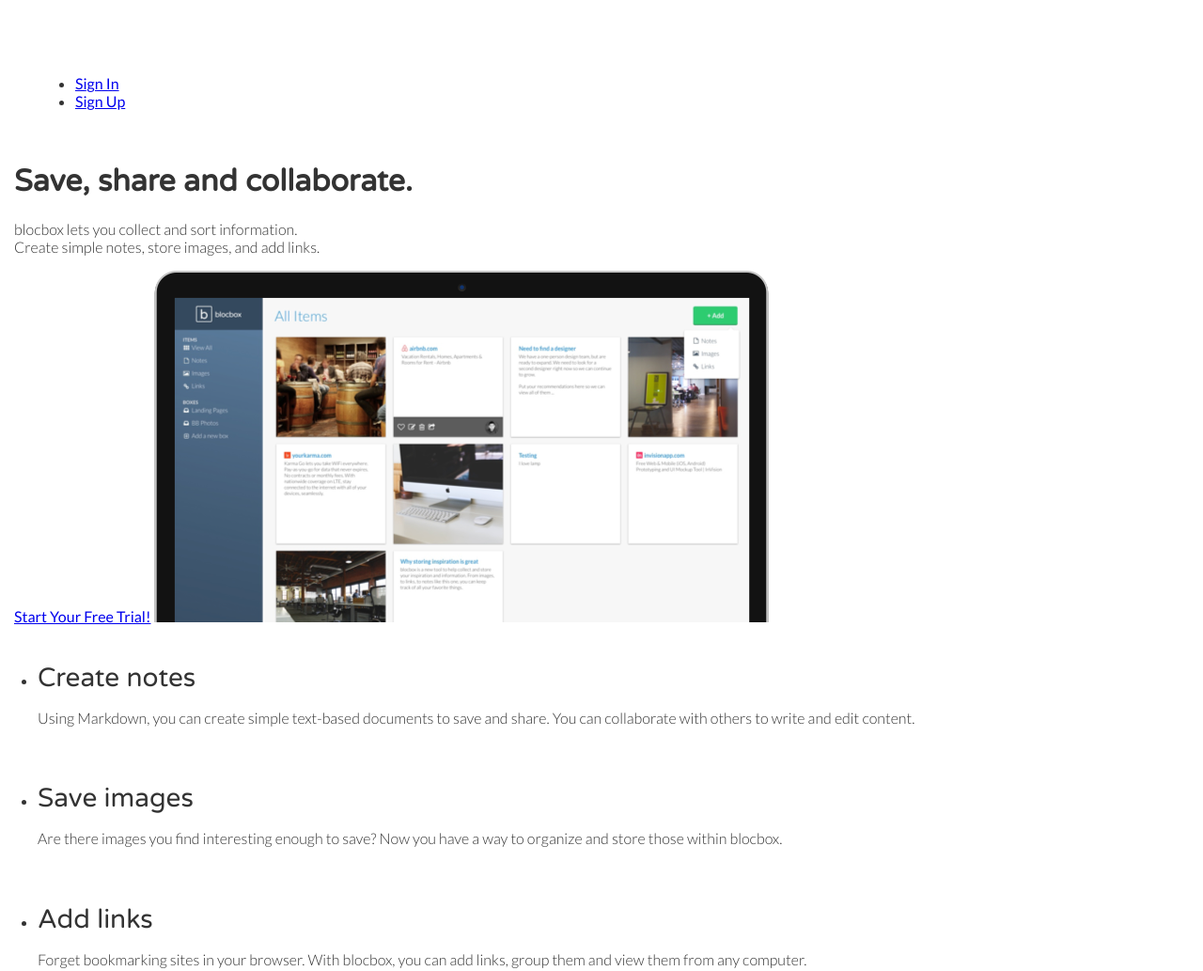
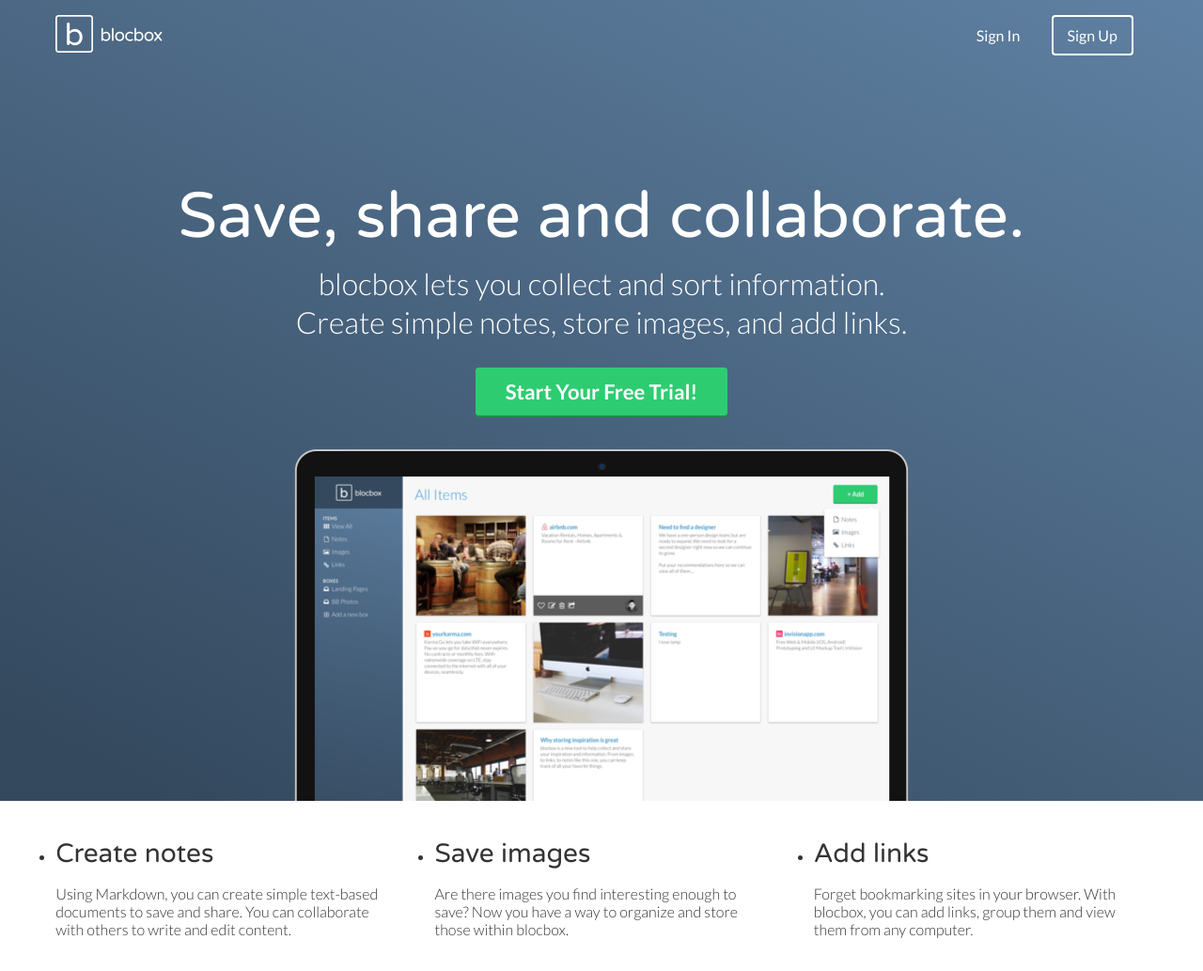
Before and after one commit to dion/Blocbox, a plain HTML site: page index.html in a window 1280 px wide. Shown: the top 1033 px of the page at 94% size. Drawn offline with Linux system fonts and the light colour scheme.

Commit message:
Assignment-30-completed

```diff
--- a/css/style.css
+++ b/css/style.css
@@ -41,3 +41,112 @@ html, body{
    min-height: 1px;
    margin:0 2% 20px;
  }
+  @media (min-width: 768px) {
+   .container {
+     width: 750px;
+   }
+ }
+ @media (min-width: 992px) {
+   .container {
+     width: 970px;
+   }
+   .one-half {
+     width:46%;
+   }
+   .one-third {
+     width:29.33333%;
+   }
+   .one-fourth {
+     width:21%;
+   }
+ }
+ @media (min-width: 1200px) {
+   .container {
+     width: 1170px;
+   }
+ }
+
+ /* HEADER */
+ header {
+   color:#FFFFFF;
+   background: #34495E;
+   background-image: linear-gradient(206deg, #5F81A3 0%, #34495E 94%);
+ }
+ header nav {
+   padding:1em 0;
+ }
+ header nav ul {
+   display:inline;
+   text-align: right;
+   float:right;
+   margin:0;
+ }
+ header nav ul > li {
+   list-style-type: none;
+   display: inline-block;
+   margin:0 15px;
+ }
+ header nav ul > li.btn-outline {
+   padding:10px 15px;
+   border:2px solid #FFFFFF;
+   border-radius: 4px;
+ }
+ header nav ul > li.btn-outline:hover {
+   background:#FFFFFF;
+ }
+ header nav ul > li > a {
+   color:#FFFFFF;
+   text-decoration: none;
+ }
+ header nav ul > li.btn-outline:hover > a {
+   color:#34495E;
+ }
+
+ header .hero {
+   text-align: center;
+   display:block;
+   position: relative;
+ }
+ header .hero h1 {
+   font-size:48px;
+   font-weight: normal;
+   margin:95px 0 0;
+ }
+ header .hero p {
+   font-size: 22px;
+   line-height: 26px;
+   font-weight: 100;
+   margin:10px 0 40px;
+ }
+ header .hero img {
+   display: block;
+   margin:3em auto 0;
+ }
+
+ /* BUTTONS */
+ .btn {
+   border-radius: 4px;
+   color:#FFFFFF;
+   font-weight: 700;
+   text-decoration: none;
+   padding:10px 30px;
+   background: #2ECC71;
+   border: 2px solid #2ECC71;
+   box-shadow: 0px 2px 0px 0px #22894E;
+ }
+
+@media screen and (min-width: 1240px) {
+   .container {
+     width: 1210px;
+   }
+   header .hero h1 {
+     font-size: 68px;
+   }
+   header .hero p {
+     font-size: 32px;
+     line-height: 41px;
+   }
+   header .hero a {
+     font-size: 22px;
+   }
+}
```
Also changed, not shown: index.html (+2 -0 lines).
